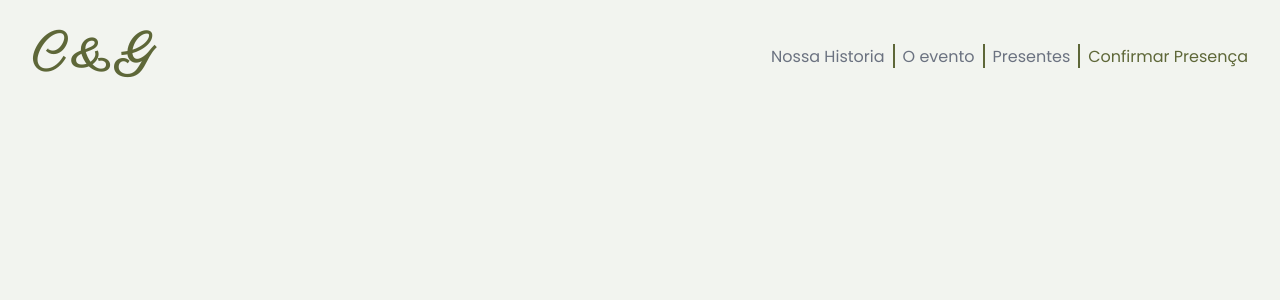
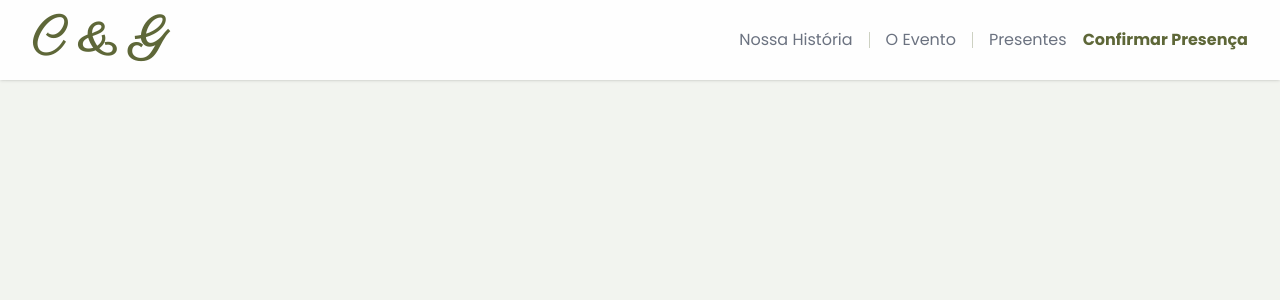
Before and after one commit to Guilherme-codr/meu_casamento, a React (Vite) app: page / in a window 1280 px wide. Shown: the top 300 px of the page. Built offline with nearby package versions, Linux system fonts and the light colour scheme; a web font is replaced by a local one.

Commit message:
fazendo os botoes ficarem mais responsivos no celular

```diff
--- a/src/components/Header.jsx
+++ b/src/components/Header.jsx
@@ -1,52 +1,48 @@
 function Header() {
   return (
-    <header className="flex fixed top-0 left-0 w-full z-50">
-      {/* div pai */}
-      <div className="flex mt-8 justify-between w-full">
-        {/* iniciais */}
-        <div className="ml-8">
-          <h1 className="text-primary font-extrabold font-primary text-5xl no-underline hover:underline cursor-pointer tracking-wide">
+    <header className="fixed top-0 left-0 w-full z-50 backdrop-blur-md shadow-sm bg-white/90">
+      {/* CONTAINER PRINCIPAL: Padding responsivo (px-4 no celular, px-8 no PC) */}
+      <div className="flex items-center justify-between w-full py-4 px-4 md:px-8">
+        {/* --- LOGO --- */}
+        <div>
+          {/* Logo diminui no celular (text-3xl) e cresce no PC (text-5xl) */}
+          <h1 className="text-primary font-extrabold font-primary text-3xl md:text-5xl cursor-pointer hover:tracking-wide transition-all">
             C & G
           </h1>
         </div>
 
-        {/* botões */}
-        <div className="mr-8 flex items-center gap-2">
-          {/* botao para historia */}
-          <div className="">
-            <button className="text-text-secondary font-secondary rounded-full cursor-pointer">
-              <a href="#historia">Nossa Historia</a>
-            </button>
+        {/* --- ÁREA DA DIREITA --- */}
+        <div className="flex items-center gap-4">
+          {/* MENU DE LINKS (Só aparece no PC -> hidden md:flex) */}
+          <div className="hidden md:flex items-center gap-4">
+            <a
+              href="#historia"
+              className="text-text-secondary font-secondary hover:text-primary transition"
+            >
+              Nossa História
+            </a>
+            <div className="h-4 w-px bg-primary/30"></div>{" "}
+            {/* Divisória sutil */}
+            <a
+              href="#evento"
+              className="text-text-secondary font-secondary hover:text-primary transition"
+            >
+              O Evento
+            </a>
+            <div className="h-4 w-px bg-primary/30"></div>
+            <a
+              href="#presentes"
+              className="text-text-secondary font-secondary hover:text-primary transition"
+            >
+              Presentes
+            </a>
           </div>
 
-          <div className="h-6 w-0.5 bg-primary"></div>
-
-          {/* botão para o evento */}
-          <div className="">
-            <button className="text-text-secondary font-secondary rounded-full cursor-pointer">
-              <a href="#evento">O evento</a>
-            </button>
-          </div>
-
-          {/* linha divisória */}
-          <div className="h-6 w-0.5 bg-primary"></div>
-
-          {/* botao para presentes */}
-          <div className="">
-            <button className="text-text-secondary font-secondary rounded-full cursor-pointer">
-              <a href="#presentes">Presentes</a>
-            </button>
-          </div>
-
-          {/* linha divisória */}
-          <div className="h-6 w-0.5 bg-primary"></div>
-
-          {/* confirmar presença */}
-          <div>
-            <button className="text-primary font-secondary rounded-full cursor-pointer">
-              <a href="#Confirmar">Confirmar Presença</a>
-            </button>
-          </div>
+          {/* BOTÃO CONFIRMAR (Aparece Sempre) */}
+          {/* No celular ele fica sozinho. No PC ele fica ao lado do menu */}
+          <button className=" text-primary font-secondary font-bold transition text-sm md:text-base">
+            <a href="#Confirmar">Confirmar Presença</a>
+          </button>
         </div>
       </div>
     </header>
```
